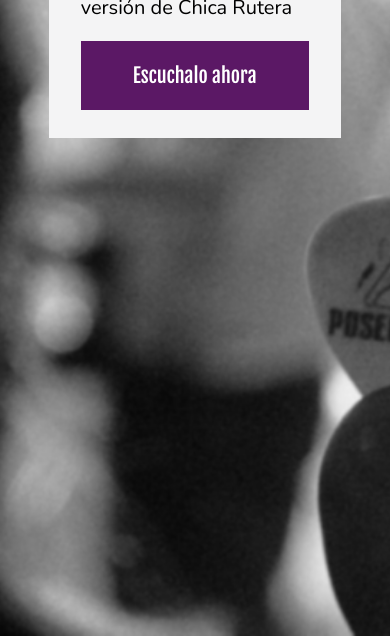
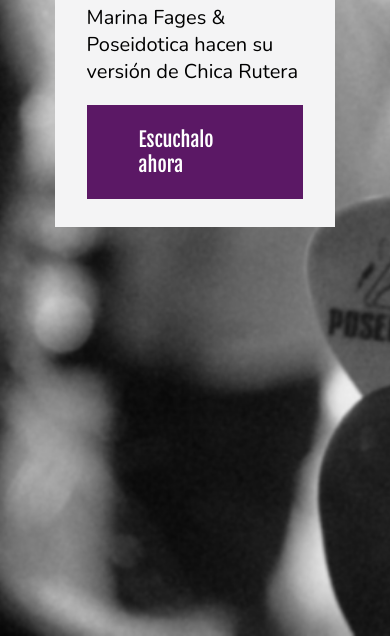
Before and after one commit to pazspera/coderhouse-desarrollo-web, a plain HTML site: page index.html in a window 390 px wide. Shown: the part 208-844 px from the top of the page. Drawn offline with nearby package versions, Linux system fonts and the light colour scheme.

Commit message:
estilo destacado home en mobile

```diff
--- a/css/main.scss
+++ b/css/main.scss
@@ -29,6 +29,7 @@ body {
     width: 90%; /* tamaño en mobile */
     margin: 0 auto;
 }
+
 
 img {
     width: 100%;
@@ -148,10 +149,11 @@ header {
     background-repeat: no-repeat;
     background-attachment: fixed;
     background-size: cover;
+    padding: 4em 0;
 }
 
 .destacado {
-    width: 75%;
+    width: 80%;
     margin: 0 auto;
     max-width: 500px;
     background-color: $background-claro;
@@ -160,7 +162,6 @@ header {
     &__texto {
         margin-bottom: 1em;
     }
-
 }
 
 
--- a/index.html
+++ b/index.html
@@ -34,11 +34,12 @@
     </header>
 
     <div class="main-home">
-
-        <div class="destacado">
-            <h2 class="destacado__titulo">Nuevo single</h2>
-            <p class="destacado__texto">Marina Fages & Poseidotica hacen su versión de Chica Rutera</p>
-            <a href="#" class="btn btn--grande">Escuchalo ahora</a>
+        <div class="container">
+            <div class="destacado">
+                <h2 class="destacado__titulo">Nuevo single</h2>
+                <p class="destacado__texto">Marina Fages & Poseidotica hacen su versión de Chica Rutera</p>
+                <a href="#" class="btn btn--grande">Escuchalo ahora</a>
+            </div>
         </div>
 
     </div>
```
Also changed, not shown: css/main.css, 1 other file.
